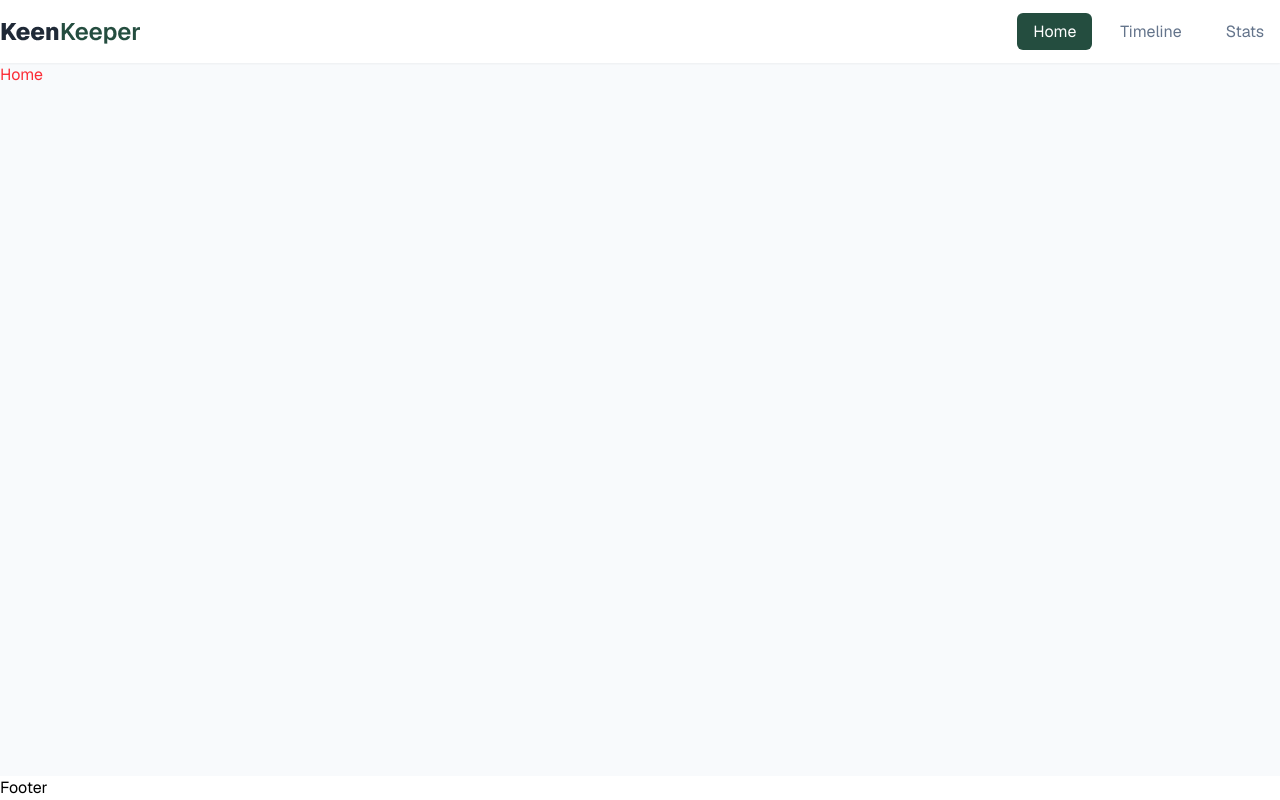
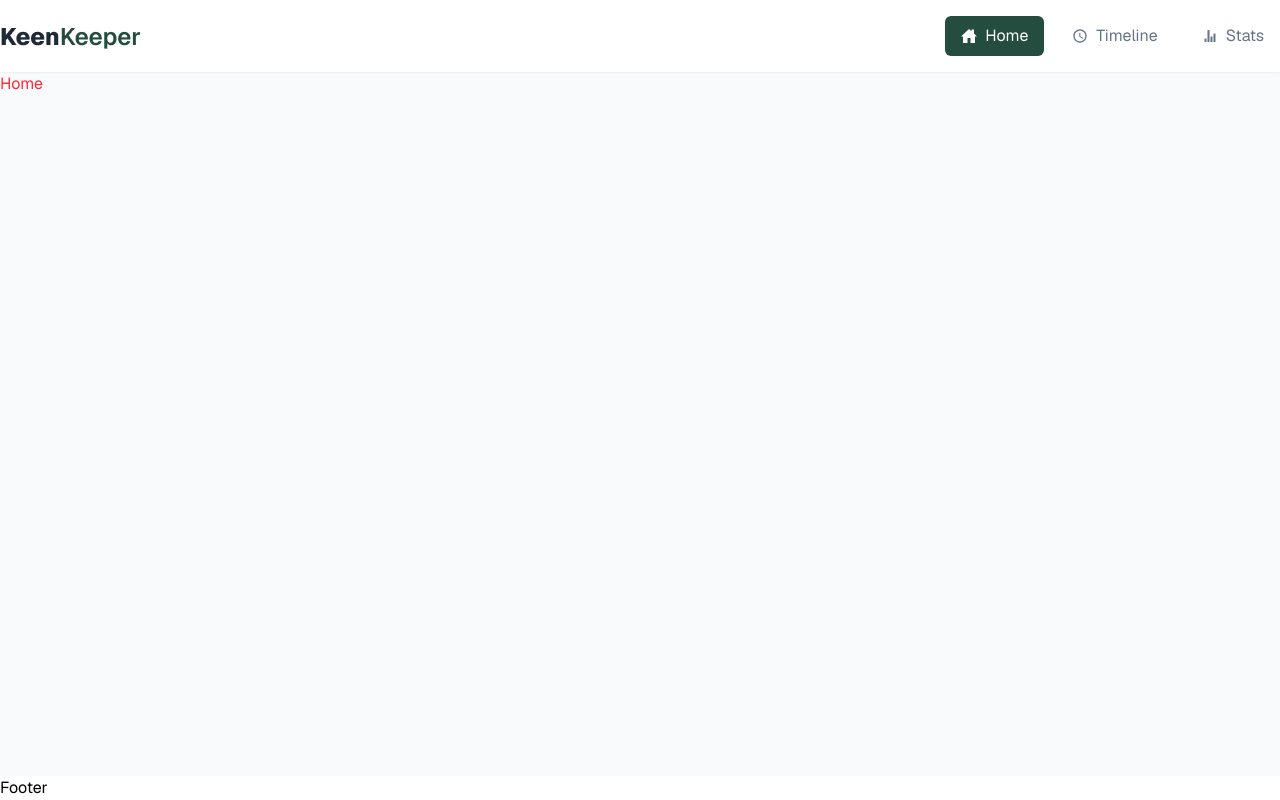
Before and after one commit to shakilcreativework/keen-keeper-next-app, a Next.js app: page / in a window 1280 px wide. Built offline with nearby package versions, Linux system fonts and the light colour scheme.

Commit message:
add nav item icons

```diff
--- a/src/components/Navbar/Navbar.jsx
+++ b/src/components/Navbar/Navbar.jsx
@@ -6,7 +6,9 @@ import Link from 'next/link';
 import Image from 'next/image';
 import { usePathname } from 'next/navigation';
 import { AiOutlineMenu } from "react-icons/ai";
-import { IoClose } from "react-icons/io5";
+import { IoClose, IoHomeSharp } from "react-icons/io5";
+import { MdAccessTime } from 'react-icons/md';
+import { IoMdStats } from 'react-icons/io';
 
 const Navbar = () => {
     const pathname = usePathname();
@@ -17,28 +19,28 @@ const Navbar = () => {
     const navlinks = <>
         <li>
             <Link
-                className={`${pathname === "/" ? "bg-[#244d3f] text-white" : "text-[#64748b]"} px-4 py-2 rounded-md`}
+                className={`${pathname === "/" ? "bg-[#244d3f] text-white" : "text-[#64748b]"} flex justify-center items-center gap-2 px-4 py-2 rounded-md`}
                 href="/"
             >
-                Home
+               <IoHomeSharp /> Home
             </Link>
         </li>
 
         <li>
             <Link
-                className={`${pathname === "/timeline" ? "bg-[#244d3f] text-white" : "text-[#64748b]"} px-4 py-2 rounded-md`}
+                className={`${pathname === "/timeline" ? "bg-[#244d3f] text-white" : "text-[#64748b]"} flex justify-center items-center gap-2 px-4 py-2 rounded-md`}
                 href="/timeline"
             >
-                Timeline
+               <MdAccessTime /> Timeline
             </Link>
         </li>
 
         <li>
             <Link
-                className={`${pathname === "/stats" ? "bg-[#244d3f] text-white" : "text-[#64748b]"} px-4 py-2 rounded-md`}
+                className={`${pathname === "/stats" ? "bg-[#244d3f] text-white" : "text-[#64748b]"} flex justify-center items-center gap-2 px-4 py-2 rounded-md`}
                 href="/stats"
             >
-                Stats
+               <IoMdStats /> Stats
             </Link>
         </li>
     </>
@@ -68,7 +70,7 @@ const Navbar = () => {
                 {/* small devices */}
                 <ul
                     className={`absolute md:hidden w-full left-0 top-full py-6 px-4 flex flex-col
-                        transition-all duration-300 ease-in-out space-y-5 bg-white gap-2
+                        transition-all duration-300 ease-in-out space-y-5 bg-white gap-1
                         ${open
                             ? "opacity-100 translate-y-0"
                             : "opacity-0 -translate-y-4 pointer-events-none"
```
